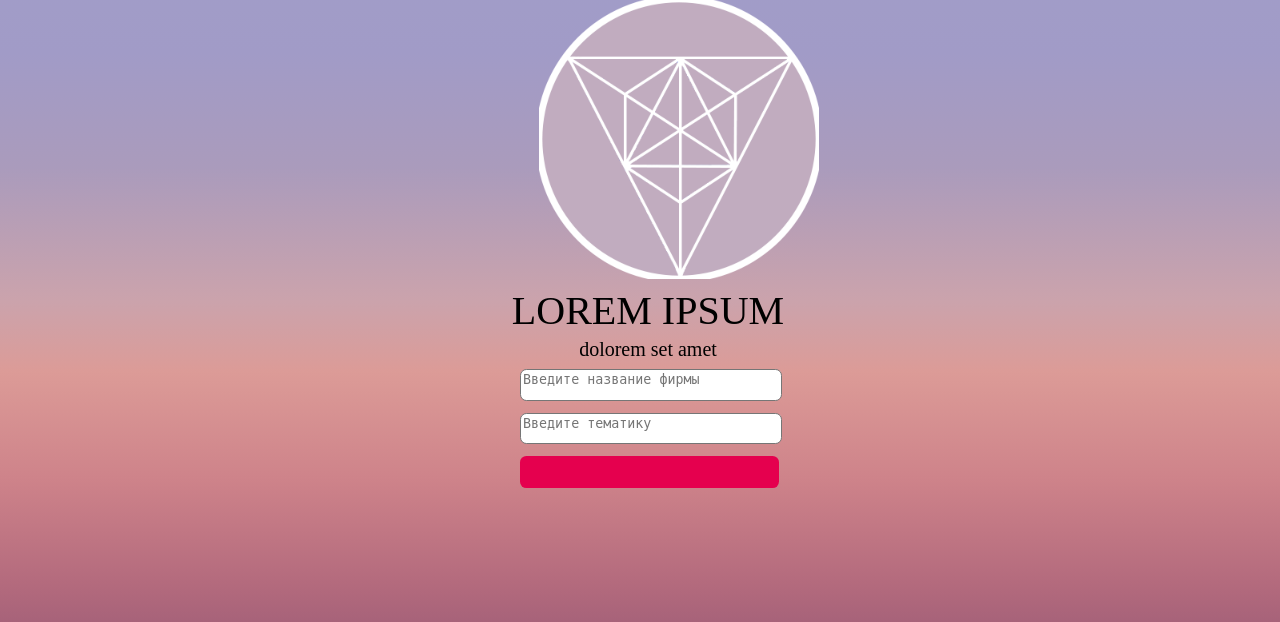
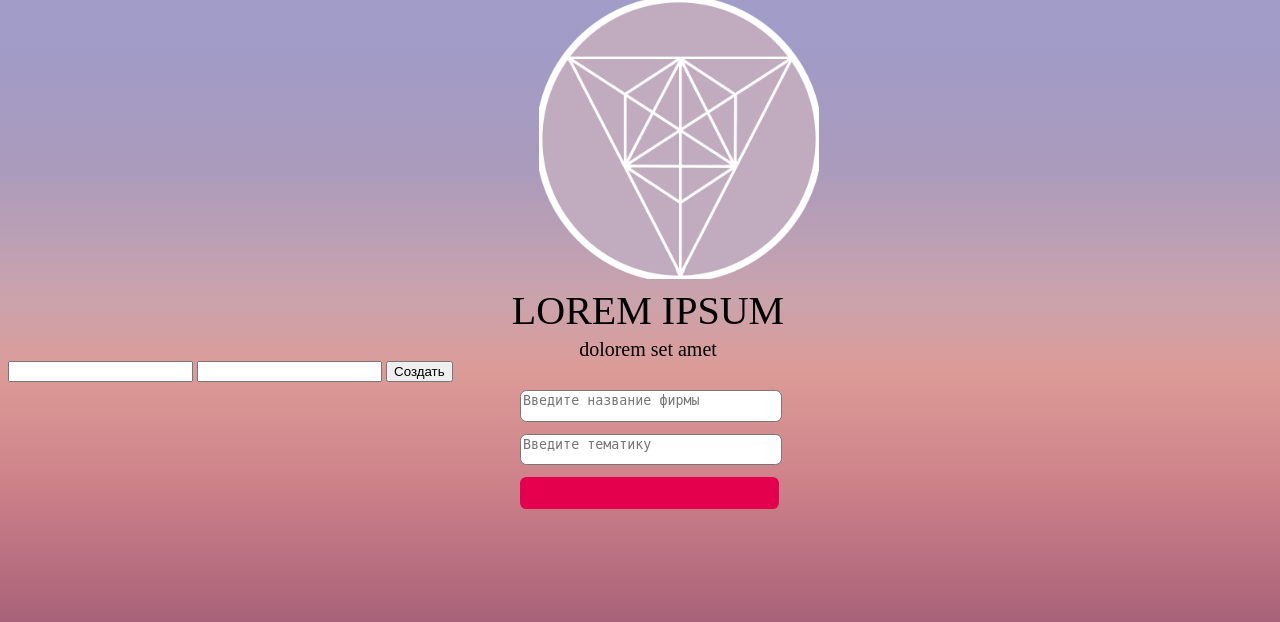
Before and after one commit to dolferoIHYD/adhack, a Django app: template main/templates/index.html in a window 1280 px wide. Shown: the part 81-703 px from the top of the page. Run offline with Django 3.2, Linux system fonts and the light colour scheme; the template is opened without the code that fills it, so the values that code supplies are empty; parts of the project's set-up code (start-up, migrations or seed data) failed here and were passed over.

Commit message:
form at index.html

```diff
--- a/main/templates/index.html
+++ b/main/templates/index.html
@@ -15,6 +15,11 @@
 			<div class="logo"></div>
 			<div class="name">LOREM IPSUM</div>
 			<div class="lowername">dolorem set amet</div>
+      <form class="" action="index.html" method="post">
+        <input type="text" name="name" value="">
+        <input type="text" name="keyword" value="">
+        <input type="submit" name="submit" value="Создать">
+      </form>
 			<div class="textareamp"><textarea placeholder="Введите название фирмы"></textarea></div>
 			<div class="textareamp"><textarea placeholder="Введите тематику"></textarea></div>
 			<div class="mbutton"><button form="1;2"></button></div>
@@ -24,5 +29,4 @@
 
 
 
-
 </html>
```
Also changed, not shown: main/views.py (+3 -4 lines), static/css/style.css (renamed from main/templates/css/style.css), static/img/logo.png (renamed from main/templates/img/logo.png), static/scripts/untitled.html (renamed from main/templates/scripts/untitled.html).
